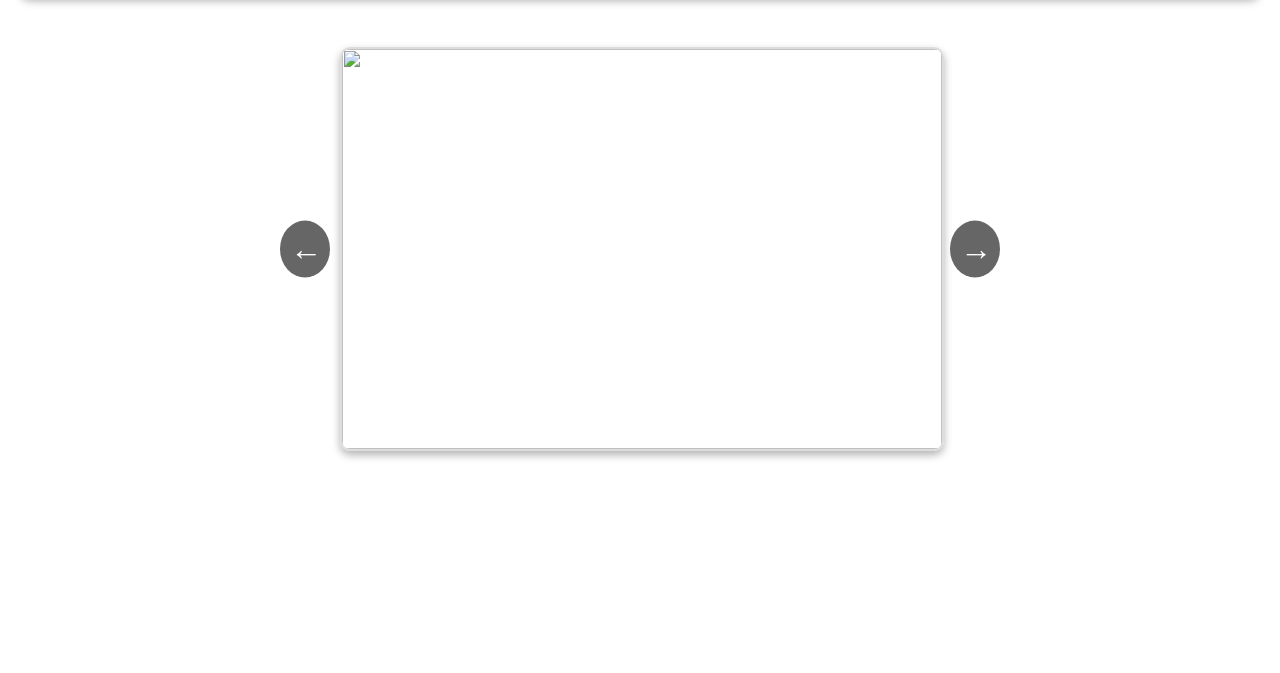
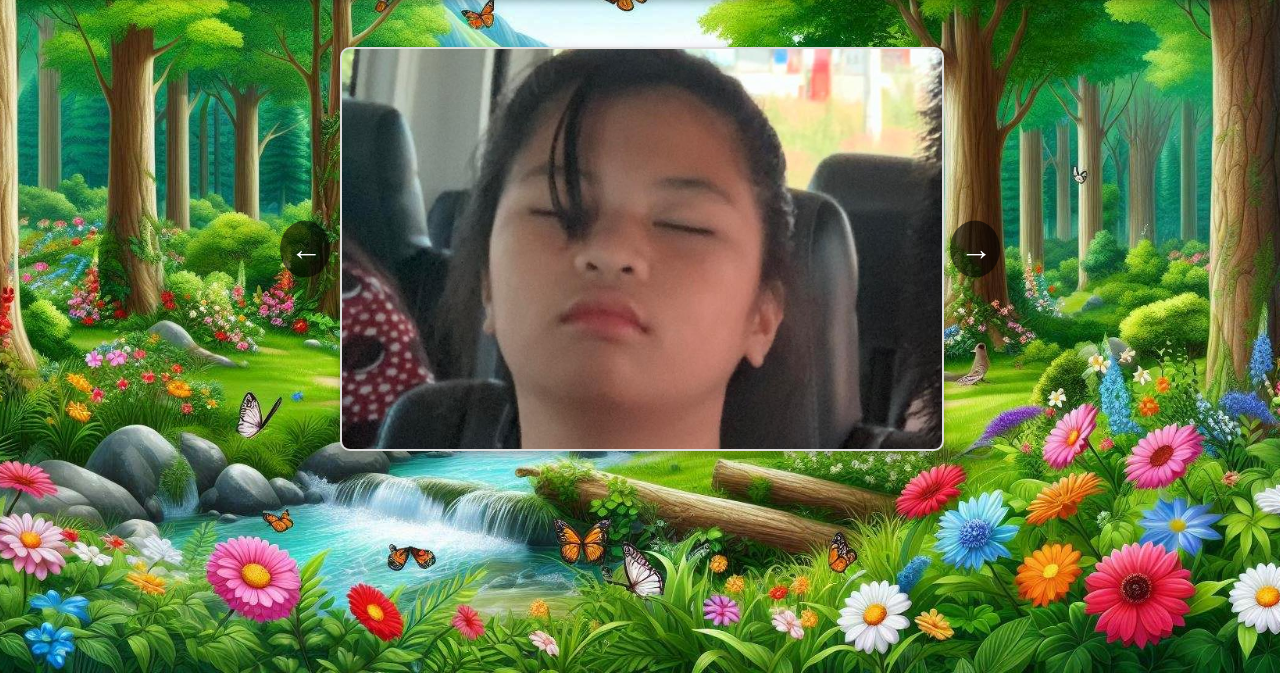
Before and after one commit to Paolo8218/margarita-vilar-website, a plain HTML site: page index.html in a window 1280 px wide. Shown: the part 127-800 px from the top of the page. Drawn offline with Linux system fonts and the light colour scheme.

Commit message:
Update index.html

```diff
--- a/index.html
+++ b/index.html
@@ -9,7 +9,7 @@
             margin: 0;
             font-family: Arial, sans-serif;
             text-align: center;
-            background: url('public/bg.jpeg') no-repeat center center fixed;  /* Updated background path */
+            background: url('bg.jpeg') no-repeat center center fixed;  /* Updated background path */
             background-size: cover;
             color: #fff;
         }
@@ -101,16 +101,16 @@
     <script>
         // Array of image filenames stored in the 'public' folder
         const images = [
-            'public/0.jpg',
-            'public/1.jpg',
-            'public/2.jpg',
-            'public/3.jpg',
-            'public/4.jpg',
-            'public/5.jpg',
-            'public/6.jpg',
-            'public/7.jpg',
-            'public/8.jpg',
-            'public/9.jpg'
+            '0.jpg',
+            '1.jpg',
+            '2.jpg',
+            '3.jpg',
+            '4.jpg',
+            '5.jpg',
+            '6.jpg',
+            '7.jpg',
+            '8.jpg',
+            '9.jpg'
         ];
 
         let currentIndex = 0;
```
